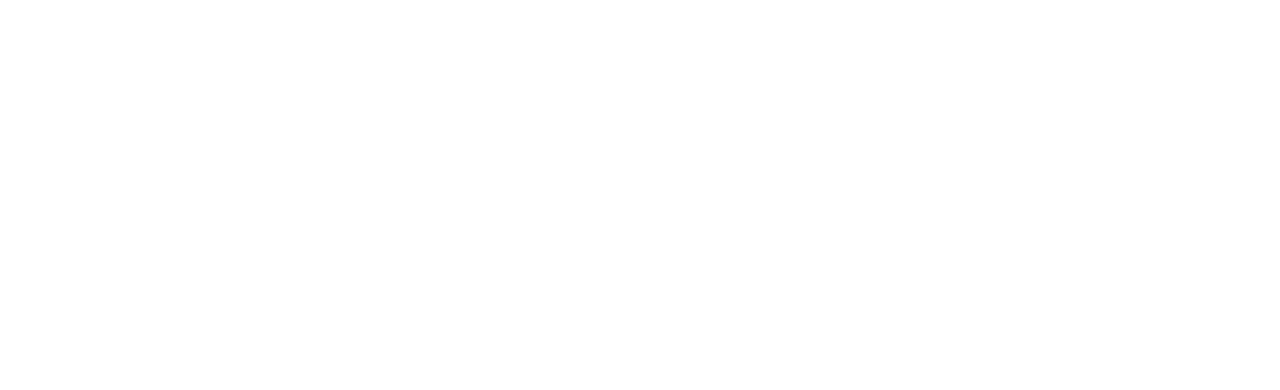
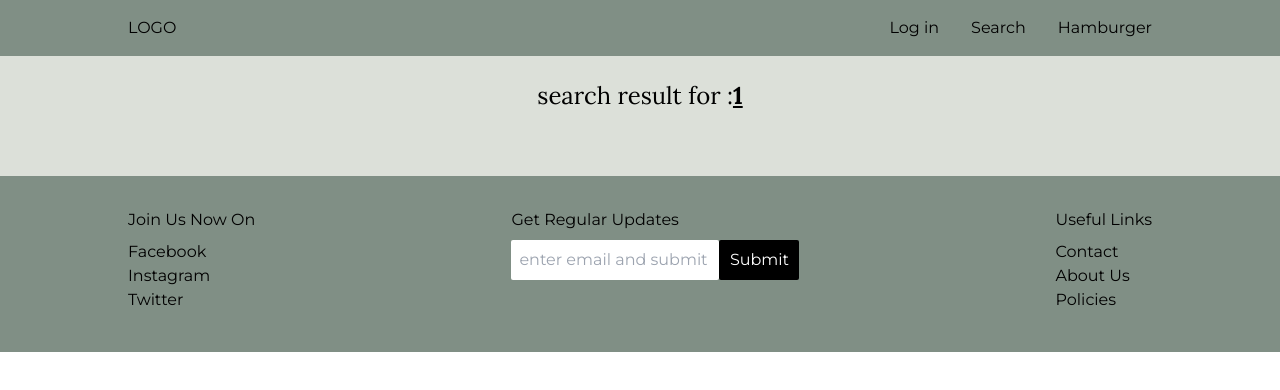
Before and after one commit to gohan-gb/eBook-site, a React (Vite) app in the folder frontend/: page /search/1 in a window 1280 px wide. Before the commit this address had no page. Shown: the top 390 px of the page. Built offline with nearby package versions, Linux system fonts and the light colour scheme.

Commit message:
search functionality added based on full keyword of book

```diff
--- a/frontend/src/App.jsx
+++ b/frontend/src/App.jsx
@@ -18,7 +18,7 @@
         <Route path="/log-in" Component={LogIn} ></Route>
         <Route path="/sign-up" Component={SignUp}></Route>
         <Route path="/user" Component={User}></Route>
-        <Route path="/books" Component={SearchPage}></Route>
+        <Route path="/search/:search" Component={SearchPage}></Route>
 
       </Routes>
     </>
--- a/frontend/src/Components/SearchBar.jsx
+++ b/frontend/src/Components/SearchBar.jsx
@@ -23,7 +23,7 @@
           placeholder="Search for a book"
         />
 
-        <Link to >
+        <Link to={`/search/${search}`} >
         <button className="border-2 border-solid border-[#808F85] active:border-white rounded-sm ml-px">
           <CiSearch color="#595959" size="36px" />
         </button>
--- a/frontend/src/Pages/SearchPage.jsx
+++ b/frontend/src/Pages/SearchPage.jsx
@@ -7,20 +7,13 @@
 import SearchBar from "../Components/SearchBar";
 
 const SearchPage = () => {
-  const [search, setSearch] = useState("");
 
-  const handleChange = (e) => {
-    setSearch(e.target.value);
-  };
-
-  console.log(search);
-
-  const { text } = useParams();
+  const { search } = useParams();
 
   const searchData = books.filter((item) => {
     return (
-      item.title.toLowerCase().includes(search) == text ||
-      item.author.toLowerCase().includes(search) == text
+      item.title.toLowerCase() == search ||
+      item.author.toLowerCase() == search
     );
   });
 
@@ -30,12 +23,9 @@
 
       <div className="bg-[#DCE0D9] font-lora pb-8">
         <div className="mx-4 sm:mx-8 md:mx-16 lg:mx-32 xl:mx-64 2xl:mx-64">
-          <div className="pt-20">
-            <SearchBar />
-          </div>
-          <div className="pt-8 pb-8 flex justify-center items-center">
+          <div className="pt-20 pb-8 flex justify-center items-center">
             <Heading frontText="search result for :" />{" "}
-            <h2 className="font-bold text-2xl underline">{` `}</h2>
+            <h2 className="font-bold text-2xl underline">{` ${search} `}</h2>
           </div>
 
           <div className="flex flex-wrap justify-center items-center">
```
